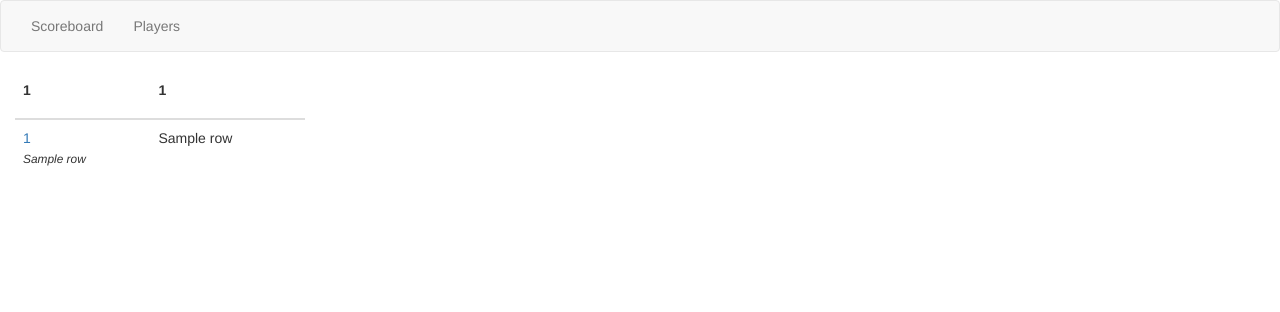
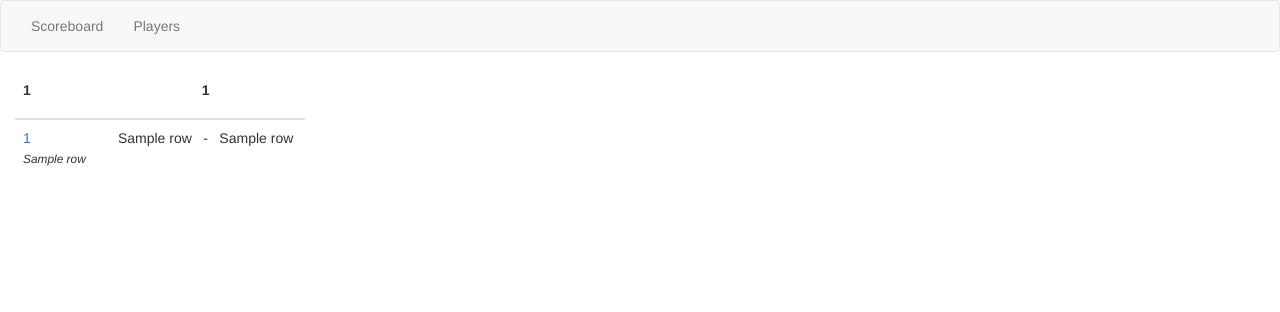
Before and after one commit to EBaalhuis/clan_war_scoreboard, a Flask app: template app/templates/players.html in a window 1280 px wide. Shown: the top 312 px of the page. Run offline with Flask 2, Linux system fonts and the light colour scheme; the template is opened without the code that fills it: most values are stand-ins (such as "Sample title", 1, 10 or a date in 2020); some libraries are stand-ins or nearby versions.

Commit message:
stop rows breaking at wrong places

```diff
--- a/app/routes.py
+++ b/app/routes.py
@@ -183,11 +183,10 @@ def generate_players_page(players, teams, nr_rounds):
                     if res == "0":
                         losses += 1
                 team_wins += wins
-                record = "{}-{}".format(wins, losses)
                 row = [player.name + " (" + player.discord + ")",
-                       player.decklist, record, player.clan]
+                       player.decklist, wins, losses, player.clan]
                 rows.append(row)
-        rows = sorted(rows, key=lambda x: -int(x[2][0]))
+        rows = sorted(rows, key=lambda x: -int(x[2]) + 0.1 * int(x[3]))
         header_row = [team, team_wins]
         rows.insert(0, header_row)
         data.append(rows)
--- a/app/templates/index.html
+++ b/app/templates/index.html
@@ -53,6 +53,9 @@
                         </tbody>
                     </table>
                 </div>
+                {% if loop.index == 2 %}
+                    </div><div class="row">
+                {% endif %}
             {% endfor %}
         </div>
     {% endfor %}
--- a/app/templates/players.html
+++ b/app/templates/players.html
@@ -10,20 +10,27 @@
                     <thead>
                         <tr>
                             <th><p class="text-left">{{ team[0][0] }}</p></th>
-                        <th><p class="text-left">{{ team[0][1] }}</p></th>
+                            <th></th>
+                            <th><p class="text-center">{{ team[0][1] }}</p></th>
+                            <th></th>
                         </tr>
                     </thead>
                     <tbody>
                         {% for row in team[1:] %}
                             <tr>
                                 <td style="text-align: left; font-weight: normal;"><a href="{{ row[1] }}" target="_blank">{{ row[0] }}</a>
-                                <br><small><i>{{ row[3] }}</i></small></td>
-                            <td style="text-align: left; font-weight: normal;">{{ row[2] }}</td>
+                                    <br><small><i>{{ row[4] }}</i></small></td>
+                                <td style="text-align: right; font-weight: normal; padding: 8px 0px 8px 0px;">{{ row[2] }}</td>
+                                <td style="text-align: center; font-weight: normal; padding: 8px 0px 8px 0px;">-</td>
+                                <td style="text-align: left; font-weight: normal; padding: 8px 0px 8px 0px;">{{ row[3] }}</td>
                             </tr>
                         {% endfor %}
                     </tbody>
                 </table>
             </div>
+            {% if loop.index == 4 %}
+                </div><div class="row">
+            {% endif %}
         {% endfor %}
     </div>
 
```
Lines whose indentation alone changed are shown as unchanged.
